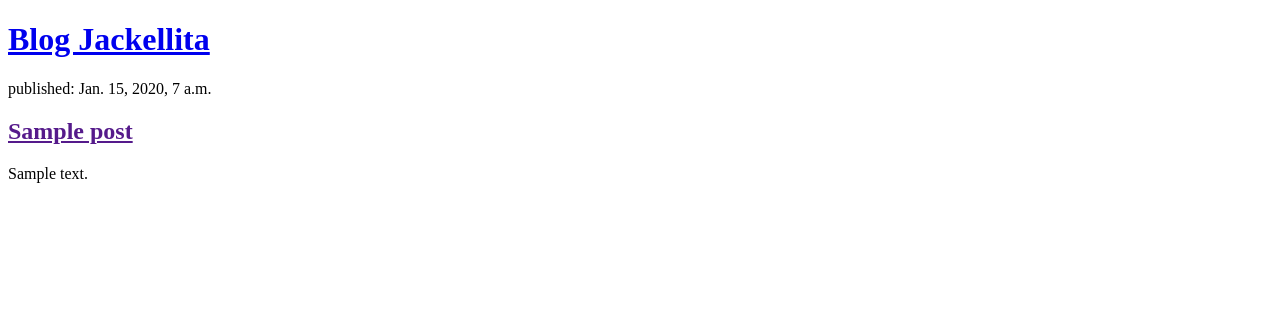
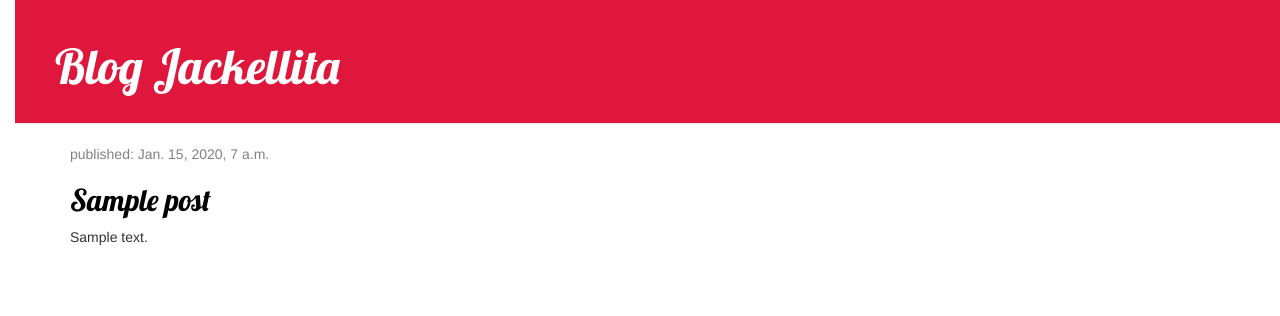
Before and after one commit to jackellita/meublogdjango, a Django app: template templates/blog/post_list.html in a window 1280 px wide. Shown: the top 316 px of the page. Run offline with Django 3.2, Linux system fonts and the light colour scheme; the template is opened without the code that fills it: values that come from a table or form of the project are taken from there, others are empty; tables that the repository leaves empty hold one stand-in row (values such as "Sample post"); some libraries are stand-ins or nearby versions.

Commit message:
Modificado para gerar posts com base no banco de dados e cores

```diff
--- /dev/null
+++ b/blog/static/css/blog.css
@@ -0,0 +1,53 @@
+h1 a, h2 a {
+    color: #df173d;
+    font-family: 'Lobster';
+}
+body {
+    padding-left: 15px;
+
+}
+.page-header {
+    background-color: #df173d;
+    margin-top: 0;
+    padding: 20px 20px 20px 40px;
+}
+.page-header h1, .page-header h1 a, .page-header h1 a:visited, .page-header h1 a:active {
+    color: #ffffff;
+    font-size: 36pt;
+    text-decoration: none;
+}
+
+.content {
+    margin-left: 40px;
+}
+
+h1, h2, h3, h4 {
+    font-family: 'Lobster', cursive;
+}
+
+.date {
+    color: #828282;
+}
+
+.save {
+    float: right;
+}
+
+.post-form textarea, .post-form input {
+    width: 100%;
+}
+
+.top-menu, .top-menu:hover, .top-menu:visited {
+    color: #ffffff;
+    float: right;
+    font-size: 26pt;
+    margin-right: 20px;
+}
+
+.post {
+    margin-bottom: 70px;
+}
+
+.post h2 a, .post h2 a:visited {
+    color: #000000;
+}
--- /dev/null
+++ b/templates/blog/base.html
@@ -0,0 +1,27 @@
+{% load static %}
+
+<!DOCTYPE html>
+<html>
+    <head>
+        <link rel="stylesheet" href="//maxcdn.bootstrapcdn.com/bootstrap/3.2.0/css/bootstrap.min.css">
+        <link rel="stylesheet" href="//maxcdn.bootstrapcdn.com/bootstrap/3.2.0/css/bootstrap-theme.min.css">
+        <link href="//fonts.googleapis.com/css?family=Lobster&subset=latin,latin-ext" rel="stylesheet" type="text/css">
+        <link rel="stylesheet" href="{% static 'css/blog.css' %}">
+        <title>Blog Jackellita</title>
+    </head>
+    <body>
+        <div class="page-header">
+            <h1><a href="/">Blog Jackellita</a></h1>
+        </div>
+
+        <div class="content container">
+            <div class="row">
+                <div class="col-md-8">
+                     {% block content %}
+                     {% endblock %}
+
+                </div>
+            </div>
+        </div>
+    </body>
+</html>
--- a/templates/blog/post_list.html
+++ b/templates/blog/post_list.html
@@ -1,19 +1,13 @@
-<!DOCTYPE html>
-<html>
-    <head>
-        <title>Blog Jackellita</title>
-    </head>
-    <body>
-        <div>
-            <h1><a href="/">Blog Jackellita</a></h1>
+{% extends 'blog/base.html' %}
+
+{% block content %}
+    {% for post in posts %}
+        <div class="post">
+            <div class="date">
+                <p>published: {{ post.data_publicacao }}</p>
+            </div>
+           <h2><a href="{% url 'post_detail' pk=post.pk %}">{{ post.titulo }}</a></h2>
+            <p>{{ post.text|linebreaksbr }}</p>
         </div>
-
-        {% for post in posts %}
-            <div>
-                <p>published: {{ post.data_publicacao }}</p>
-                <h2><a href="">{{ post.titulo }}</a></h2>
-                <p>{{ post.text|linebreaksbr }}</p>
-            </div>
-        {% endfor %}
-    </body>
-</html>
+    {% endfor %}
+{% endblock %}
```
